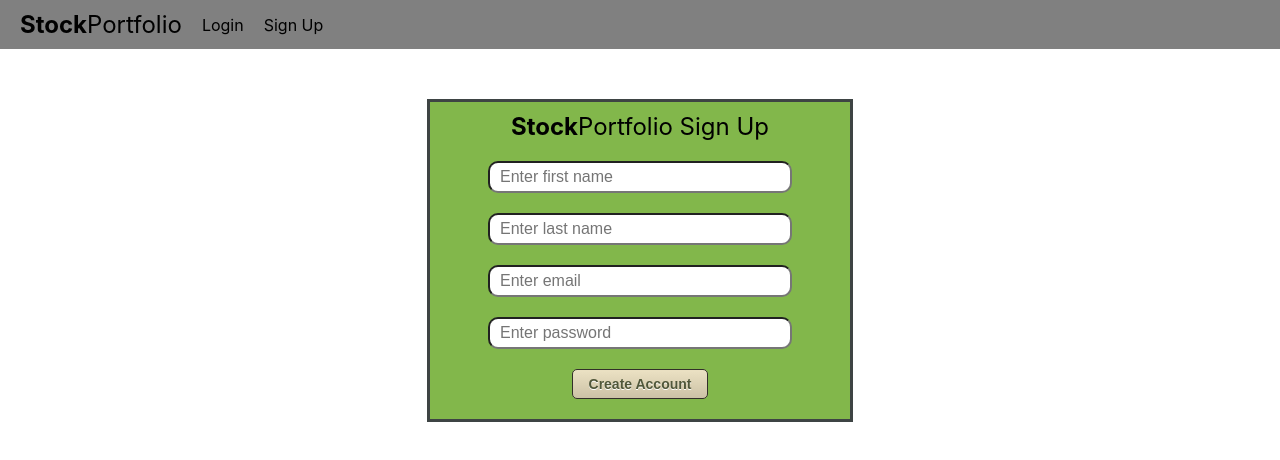
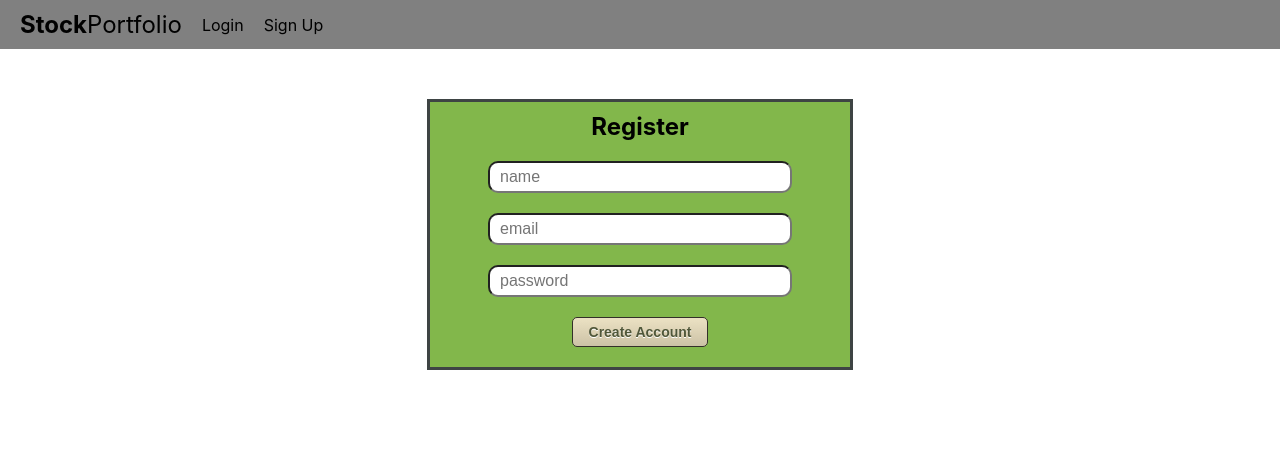
Before and after one commit to mathycoder/stock-portfolio, a React (Create React App) app in the folder client/: page /signup in a window 1280 px wide. Shown: the top 460 px of the page. Built offline with nearby package versions, Linux system fonts and the light colour scheme.

Commit message:
fixed typo in middleware setup; modified <SignUp /> component

```diff
--- a/client/src/components/users/SignUp.js
+++ b/client/src/components/users/SignUp.js
@@ -4,15 +4,13 @@ import { connect } from 'react-redux'
 // import { signupUser } from '../../actions/userActions.js'
 
 const SignUp = ({ signupTeacher }) => {
-  const [ firstName, setFirstName ] = useState('')
-  const [ lastName, setLastName ] = useState('')
+  const [ name, setName ] = useState('')
   const [ email, setEmail ] = useState('')
   const [ password, setPassword ] = useState('')
 
   const submitHandler = () => {
     const data = {
-      first_name: firstName,
-      last_name: lastName,
+      name: name,
       email: email,
       password: password
     }
@@ -23,29 +21,24 @@ const SignUp = ({ signupTeacher }) => {
     <div className="signup-wrapper">
       <div className="signup-form">
         <div className="flexseats-title">
-          <strong>Stock</strong>Portfolio Sign Up
+          <strong>Register</strong>
         </div>
+
         <input
           type="text"
-          placeholder="Enter first name"
-          value={firstName}
-          onChange={(e) => setFirstName(e.target.value)}
+          placeholder="name"
+          value={name}
+          onChange={(e) => setName(e.target.value)}
         />
         <input
           type="text"
-          placeholder="Enter last name"
-          value={lastName}
-          onChange={(e) => setLastName(e.target.value)}
-        />
-        <input
-          type="text"
-          placeholder="Enter email"
+          placeholder="email"
           value={email}
           onChange={(e) => setEmail(e.target.value)}
         />
         <input
           type="password"
-          placeholder="Enter password"
+          placeholder="password"
           value={password}
           onChange={(e) => setPassword(e.target.value)}
         />
```
Also changed, not shown: 1 other file (tests, documents, lock files or other folders).
